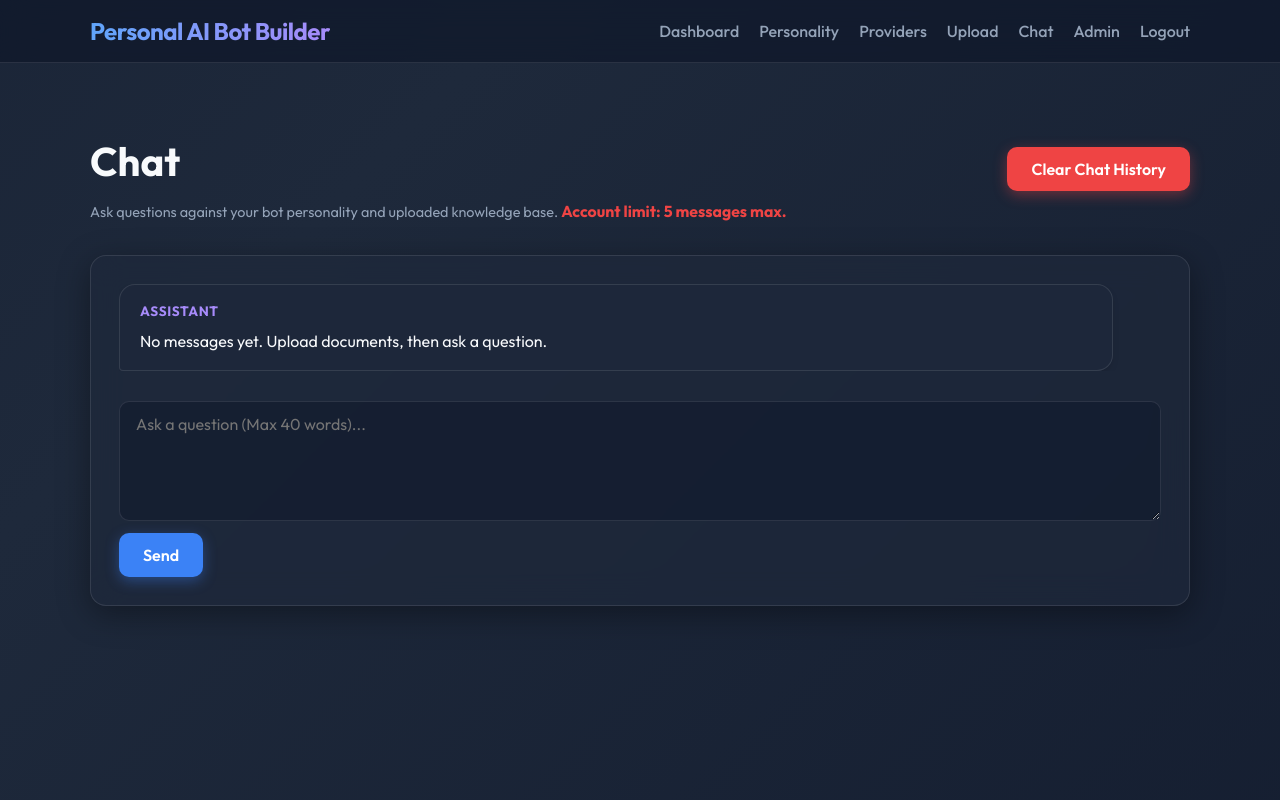
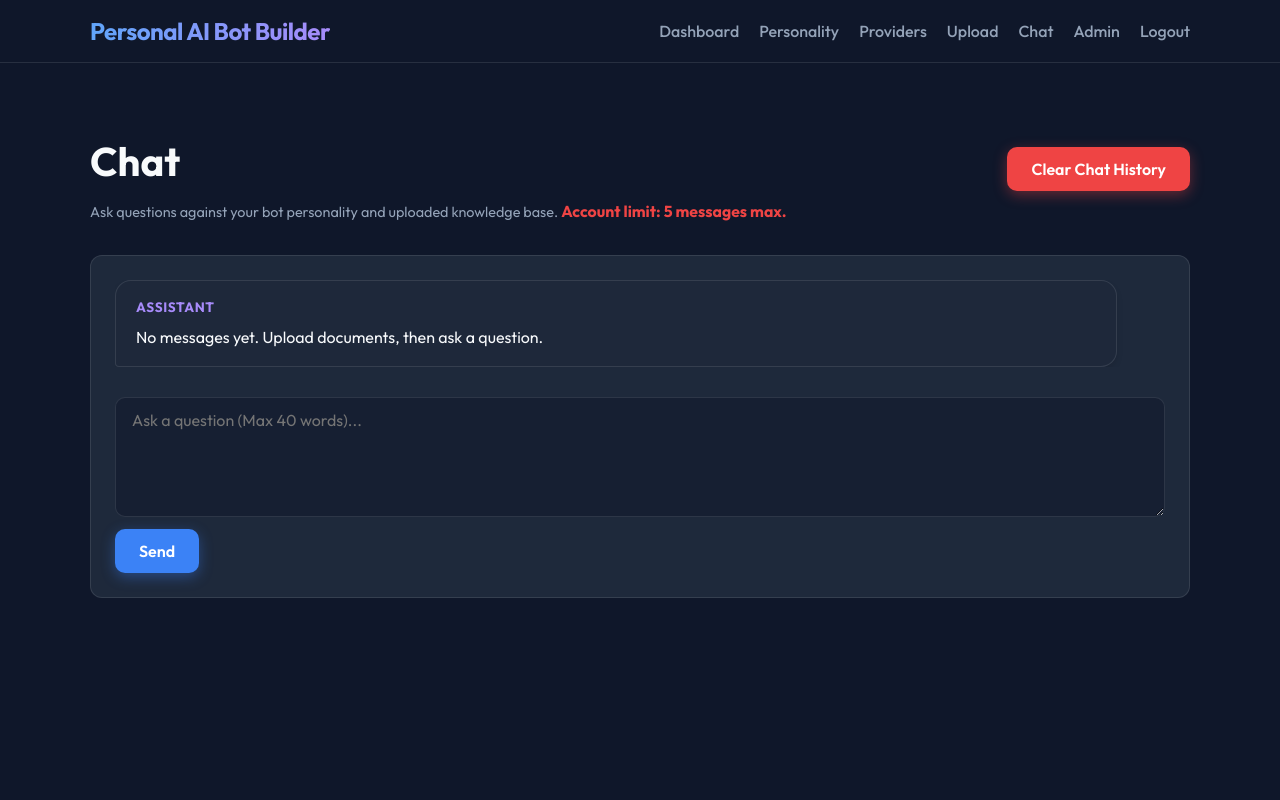
Before and after one commit to Valo-Asura/custom_ai_bot, a Flask app: page /chat in a window 1280 px wide. Run offline with Flask 3, Linux system fonts and the light colour scheme; the visitor is signed in with stand-in values (Sample User, id 1); data comes from the database, SQL or seed files in the repository; data that the repository does not hold is empty.

Commit message:
perf: revert vercel static routing and strip heavy css for minimal ram usage

```diff
--- a/static/style.css
+++ b/static/style.css
@@ -25,18 +25,9 @@
 body {
     margin: 0;
     font-family: 'Outfit', system-ui, -apple-system, sans-serif;
-    background: linear-gradient(-45deg, #0f172a, #1e293b, #0f172a, #2e1065);
-    background-size: 400% 400%;
-    animation: gradientBG 15s ease infinite;
+    background: #0f172a;
     color: var(--text);
     min-height: 100vh;
-    background-attachment: fixed;
-}
-
-@keyframes gradientBG {
-    0% { background-position: 0% 50%; }
-    50% { background-position: 100% 50%; }
-    100% { background-position: 0% 50%; }
 }
 
 /* Glassmorphism containers */
@@ -46,9 +37,7 @@ body {
 }
 
 .site-header {
-    background: rgba(15, 23, 42, 0.7);
-    backdrop-filter: var(--glass-blur);
-    -webkit-backdrop-filter: var(--glass-blur);
+    background: #0f172a;
     border-bottom: 1px solid var(--border);
     position: sticky;
     top: 0;
@@ -142,13 +131,10 @@ body {
 }
 
 .card {
-    background: var(--surface);
-    backdrop-filter: var(--glass-blur);
-    -webkit-backdrop-filter: var(--glass-blur);
+    background: #1e293b;
     border: 1px solid var(--border);
-    border-radius: 16px;
-    padding: 28px;
-    box-shadow: var(--shadow);
+    border-radius: 12px;
+    padding: 24px;
 }
 
 .card:hover {
@@ -420,9 +406,7 @@ tr:hover td {
     left: 0;
     width: 100vw;
     height: 100vh;
-    background: rgba(10, 15, 30, 0.95);
-    backdrop-filter: blur(24px);
-    -webkit-backdrop-filter: blur(24px);
+    background: rgba(15, 23, 42, 0.95);
     z-index: 1000;
     display: flex;
     justify-content: center;
--- a/templates/base.html
+++ b/templates/base.html
@@ -4,7 +4,7 @@
     <meta charset="utf-8">
     <meta name="viewport" content="width=device-width, initial-scale=1">
     <title>{% block title %}Personal AI Bot Builder{% endblock %}</title>
-    <link rel="stylesheet" href="{{ url_for('static', filename='style.css') }}?v=4">
+    <link rel="stylesheet" href="{{ url_for('static', filename='style.css') }}?v=5">
 </head>
 <body>
     {# SECURITY:XSS - escape rendered user/document content in templates. #}
```
Also changed, not shown: vercel.json.
